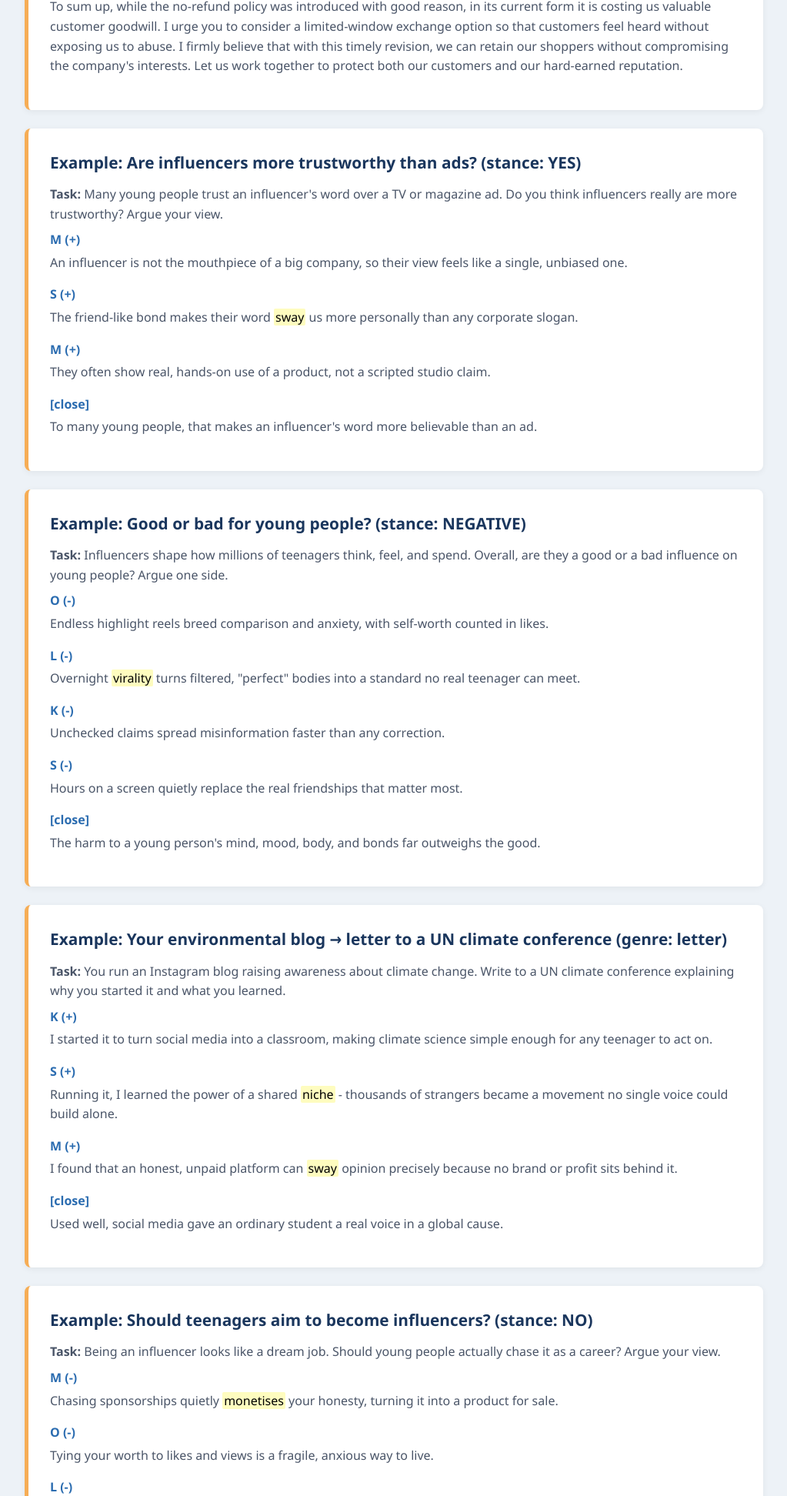
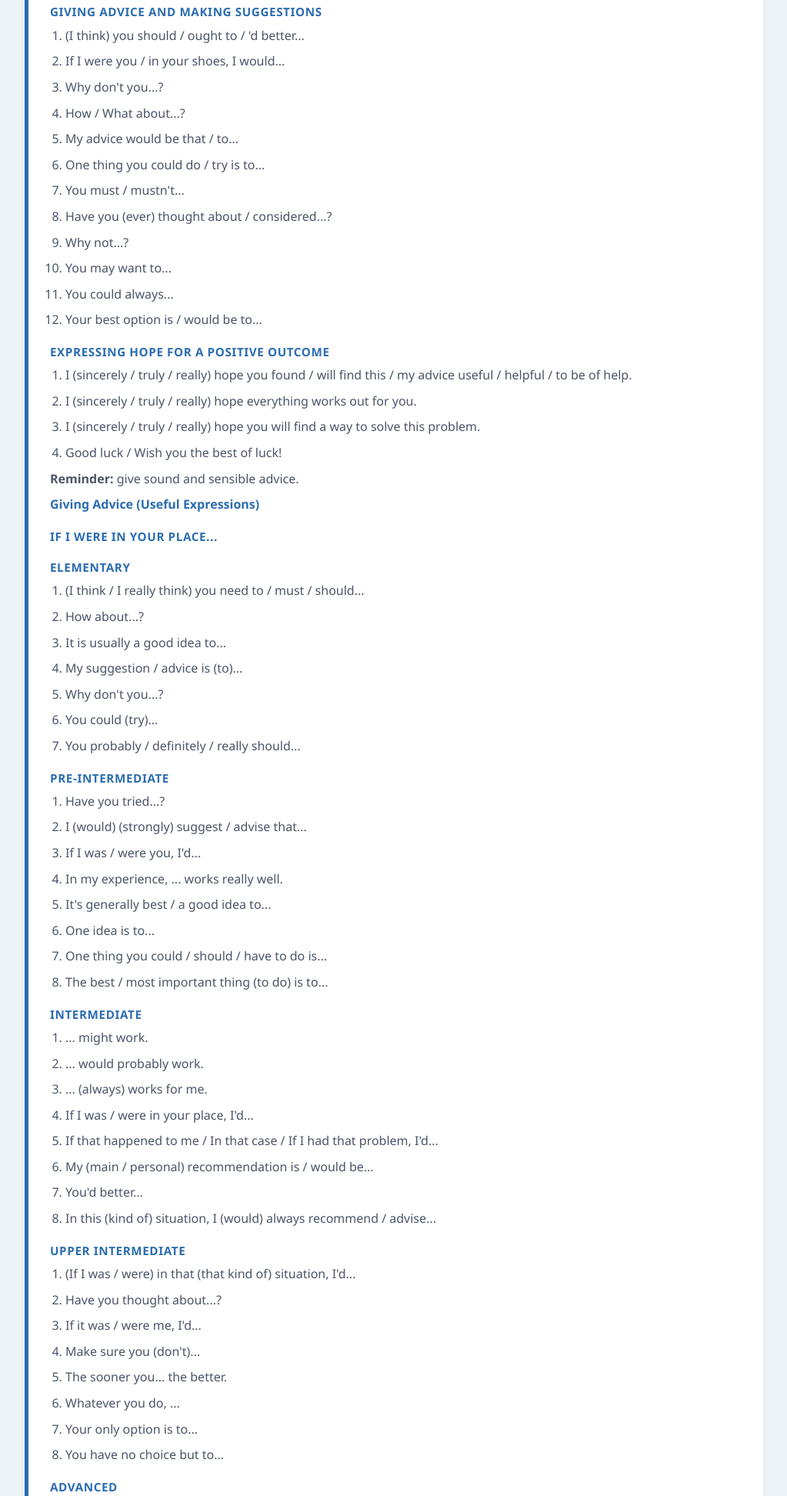
Before and after one commit to notiamalfred/LinguaLearn, a website: page writing.html in a window 1280 px wide. Shown: the part 8132-10076 px from the top of the page at 77% size, without its empty margins (128-1151 px from the left). Drawn offline with Linux system fonts and the light colour scheme.

Commit message:
Enhance writing.html with advice language features
Added sections on language features and expressions for giving advice in a letter.

```diff
--- a/writing.html
+++ b/writing.html
@@ -383,6 +383,116 @@
             <li>Hope this has helped. <em>(informal)</em></li>
             <li>Let me know what happens. <em>(informal)</em></li>
           </ul>
+
+          <h4>Language Features of a Letter of Advice</h4>
+          <p>A letter of advice typically uses:</p>
+          <ol>
+            <li><mark>Modal</mark> verbs to express obligation, advice and possibility. e.g. <em>You <mark><strong>should</strong></mark> focus instead on ways to make yourself feel stronger and happier.</em></li>
+            <li><mark>Connectives</mark> to link related pieces of advice and give additional advice. e.g. <em><strong>What's more</strong>, I would say that you should also learn to praise your sister.</em></li>
+            <li><mark>Questions</mark> to make suggestions. e.g. <em>Have you thought about joining a school club?</em></li>
+            <li>Imperatives to give advice. e.g. <em><mark><strong>Don't feel</strong></mark> guilty about your jealousy.</em></li>
+            <li>Sentences containing the <mark>first and second</mark> conditional. e.g. <em>I'm sure that <strong>if</strong> you <strong>work</strong> hard towards your target, you <strong>will forget</strong> about your jealousy...</em></li>
+          </ol>
+
+          <h4>Language Resources</h4>
+
+          <h5>Acknowledging the Problem</h5>
+          <ol>
+            <li>I'm sorry / It pains me (to hear) that...</li>
+            <li>I understand that this is difficult / hard / a problem for you.</li>
+            <li>I believe this problem may not be as serious as you think it is.</li>
+            <li>I think this is a problem that can be solved.</li>
+            <li>I believe that there are solutions to the problem.</li>
+          </ol>
+
+          <h5>Giving Advice and Making Suggestions</h5>
+          <ol>
+            <li>(I think) you should / ought to / 'd better...</li>
+            <li>If I were you / in your shoes, I would...</li>
+            <li>Why don't you...?</li>
+            <li>How / What about...?</li>
+            <li>My advice would be that / to...</li>
+            <li>One thing you could do / try is to...</li>
+            <li>You must / mustn't...</li>
+            <li>Have you (ever) thought about / considered...?</li>
+            <li>Why not...?</li>
+            <li>You may want to...</li>
+            <li>You could always...</li>
+            <li>Your best option is / would be to...</li>
+          </ol>
+
+          <h5>Expressing Hope for a Positive Outcome</h5>
+          <ol>
+            <li>I (sincerely / truly / really) hope you found / will find this / my advice useful / helpful / to be of help.</li>
+            <li>I (sincerely / truly / really) hope everything works out for you.</li>
+            <li>I (sincerely / truly / really) hope you will find a way to solve this problem.</li>
+            <li>Good luck / Wish you the best of luck!</li>
+          </ol>
+
+          <p><strong>Reminder:</strong> give sound and sensible advice.</p>
+
+          <h4>Giving Advice (Useful Expressions)</h4>
+
+          <h5>If I were in your place...</h5>
+
+          <h5>Elementary</h5>
+          <ol>
+            <li>(I think / I really think) you need to / must / should...</li>
+            <li>How about...?</li>
+            <li>It is usually a good idea to...</li>
+            <li>My suggestion / advice is (to)...</li>
+            <li>Why don't you...?</li>
+            <li>You could (try)...</li>
+            <li>You probably / definitely / really should...</li>
+          </ol>
+
+          <h5>Pre-intermediate</h5>
+          <ol>
+            <li>Have you tried...?</li>
+            <li>I (would) (strongly) suggest / advise that...</li>
+            <li>If I was / were you, I'd...</li>
+            <li>In my experience, ... works really well.</li>
+            <li>It's generally best / a good idea to...</li>
+            <li>One idea is to...</li>
+            <li>One thing you could / should / have to do is...</li>
+            <li>The best / most important thing (to do) is to...</li>
+          </ol>
+
+          <h5>Intermediate</h5>
+          <ol>
+            <li>... might work.</li>
+            <li>... would probably work.</li>
+            <li>... (always) works for me.</li>
+            <li>If I was / were in your place, I'd...</li>
+            <li>If that happened to me / In that case / If I had that problem, I'd...</li>
+            <li>My (main / personal) recommendation is / would be...</li>
+            <li>You'd better...</li>
+            <li>In this (kind of) situation, I (would) always recommend / advise...</li>
+          </ol>
+
+          <h5>Upper Intermediate</h5>
+          <ol>
+            <li>(If I was / were) in that (that kind of) situation, I'd...</li>
+            <li>Have you thought about...?</li>
+            <li>If it was / were me, I'd...</li>
+            <li>Make sure you (don't)...</li>
+            <li>The sooner you... the better.</li>
+            <li>Whatever you do, ...</li>
+            <li>Your only option is to...</li>
+            <li>You have no choice but to...</li>
+          </ol>
+
+          <h5>Advanced</h5>
+          <ol>
+            <li>... is worth a try.</li>
+            <li>A (self-help) book I read recommends...</li>
+            <li>A piece of advice from ... that I'd like to pass on is to...</li>
+            <li>A wise man once said...</li>
+            <li>As the proverb says, ...</li>
+            <li>I can't recommend ... strongly enough.</li>
+            <li>You should ..., no doubt about it.</li>
+            <li>It might be an old wives' tale, but ...</li>
+          </ol>
         </article>
       </div>
 
```
